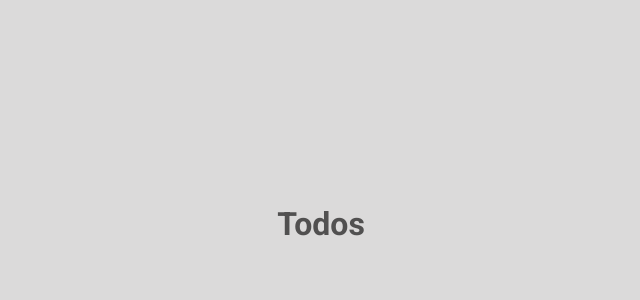
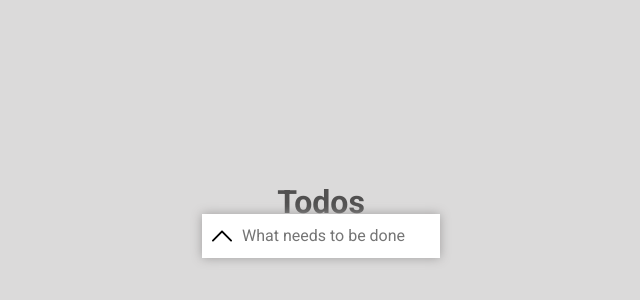
Before and after one commit to Coconyan/todo-test, a React (Create React App) app: page / in a window 1280 px wide. Shown: the part 176-476 px from the top of the page, without its empty margins (319-959 px from the left). Built offline with nearby package versions, Linux system fonts and the light colour scheme.

Commit message:
add input

```diff
--- a/src/components/App/styles/reset.scss
+++ b/src/components/App/styles/reset.scss
@@ -2,6 +2,10 @@
   margin: 0;
   padding: 0;
   box-sizing: border-box;
+}
+
+ul {
+  list-style: none;
 }
 
 input,
--- a/src/components/App/styles/variables/global.scss
+++ b/src/components/App/styles/variables/global.scss
@@ -6,4 +6,6 @@
   --font-size-l: 24px;
   --font-line-l: 32px;
   --font-l: var(--font-size-l) / var(--font-line-l) var(--font-family-main);
+
+  --base-transition: 150ms ease-out;
 }
--- /dev/null
+++ b/src/components/input/input.tsx
@@ -0,0 +1,36 @@
+import './styles/input.scss';
+import { ReactComponent as ArrowDown } from '../../assets/down-arrow.svg';
+
+type PropsType = {
+  value: string,
+  setValue: React.Dispatch<React.SetStateAction<string>>,
+  isOpen: boolean,
+  setIsOpen: React.Dispatch<React.SetStateAction<boolean>>,
+  placeholder?: string,
+  type?: "text"
+}
+
+function Input(props: PropsType) {
+  const {
+    value,
+    setValue,
+    placeholder,
+    type = "text",
+    isOpen,
+    setIsOpen
+  } = props;
+
+  return (
+    <div className="input">
+      <ArrowDown className={isOpen ? "open" : ""} onClick={() => setIsOpen((prev) => !prev)} />
+      <input
+        type={type}
+        value={value}
+        onChange={(e) => setValue(e.target.value)}
+        placeholder={placeholder}
+      />
+    </div>
+  );
+}
+
+export default Input;
--- /dev/null
+++ b/src/components/input/styles/input.scss
@@ -0,0 +1,26 @@
+.input {
+  position: relative;
+
+  svg {
+    cursor: pointer;
+    width: 20px;
+    height: 20px;
+    position: absolute;
+    top: 50%;
+    left: 10px;
+    transform: translate3d(0, -50%, 0) rotate(180deg);
+    fill: #000;
+    transition: all var(--base-transition);
+
+    &.open {
+      transform: translate3d(0, -50%, 0) rotate(0);
+      fill: gray;
+    }
+  }
+}
+
+input[type="text"] {
+  padding: 10px 15px 10px 40px;
+  color: #000;
+  border: none;
+}
--- a/src/components/todos/styles/todos.scss
+++ b/src/components/todos/styles/todos.scss
@@ -1,4 +1,6 @@
 .todos {
   display: flex;
   flex-direction: column;
+  box-shadow: 0 0 10px #a09e9e;
+  background-color: #fff;
 }
--- a/src/components/todos/todos.tsx
+++ b/src/components/todos/todos.tsx
@@ -1,8 +1,28 @@
+import { useState } from 'react';
 import './styles/todos.scss';
+import Input from '../input/input';
 
 function Todos() {
+  const [input, setInput] = useState("");
+  const [isOpen, setIsOpen] = useState(false);
+
   return (
     <div className="todos">
+      <Input
+        value={input}
+        setValue={setInput}
+        isOpen={isOpen}
+        setIsOpen={setIsOpen}
+        placeholder="What needs to be done"
+      />
+      {
+        Boolean(isOpen) && <ul>
+          <li>1</li>
+          <li>2</li>
+          <li>3</li>
+        </ul>
+      }
+
     </div>
   );
 }
```
Also changed, not shown: src/assets/down-arrow.svg (added).
